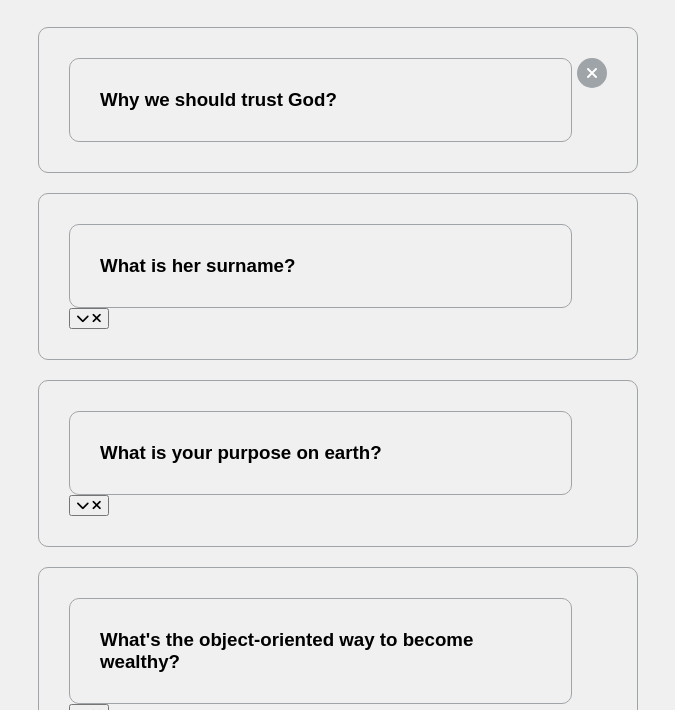
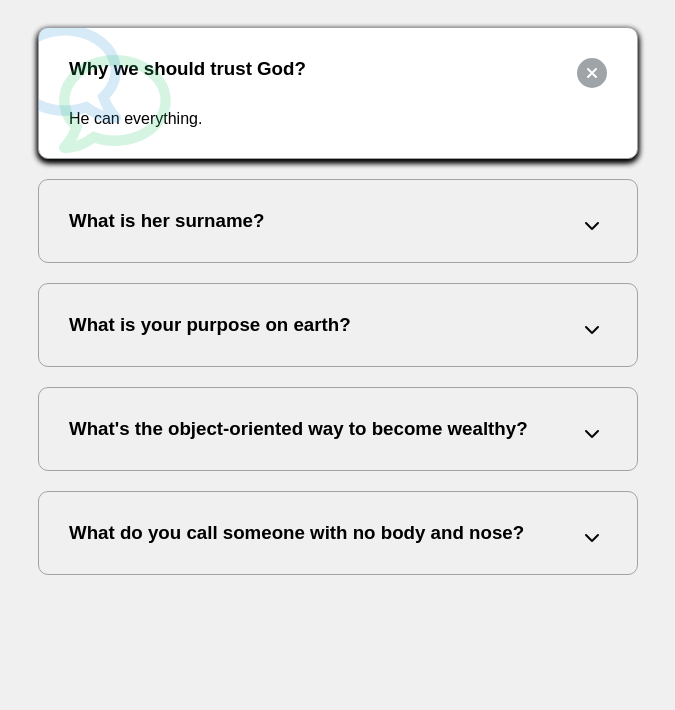
Before and after one commit to doreenradiance/FAQ-Collapse, a plain HTML site: page index.html in a window 1280 px wide. Shown: the part 90-800 px from the top of the page, without its empty margins (302-977 px from the left). Drawn offline with Linux system fonts and the light colour scheme; a web font is replaced by a local one.

Commit message:
Worked on comment activeness

```diff
--- a/index.html
+++ b/index.html
@@ -16,10 +16,12 @@
     <h1>Frequently Asked Questions</h1>
     <div class="faq-container">
         <div class="faq active">
-            <h3 class="faq title">Why we should trust God?</h3>
+            <h3 class="faq-title">
+                Why we should trust God?
+            </h3>
 
             <p class="faq-text">
-                He is everything.
+                He can everything.
             </p>
 
             <button class="faq-toggle">
@@ -29,48 +31,51 @@
         </div>
 
         <div class="faq">
-            <h3 class="faq title">What is her surname?</h3>
+            <h3 class="faq-title">
+                What is her surname?
+            </h3>
+
             <p class="faq-text">
                 Ask her yourself.
             </p>
 
-            <button>
+            <button class="faq-toggle">
                 <i class="fas fa-chevron-down"></i>
                 <i class="fas fa-times"></i>
             </button>
         </div>
 
         <div class="faq">
-            <h3 class="faq title">What is your purpose on earth?</h3>
+            <h3 class="faq-title">What is your purpose on earth?</h3>
             <p class="faq-text">
                 Still praying about it.
             </p>
 
-            <button>
+            <button class="faq-toggle">
                 <i class="fas fa-chevron-down"></i>
                 <i class="fas fa-times"></i>
             </button>
         </div>
 
         <div class="faq">
-            <h3 class="faq title">What's the object-oriented way to become wealthy?</h3>
+            <h3 class="faq-title">What's the object-oriented way to become wealthy?</h3>
             <p class="faq-text">
                 Inheritance.
             </p>
 
-            <button>
+            <button class="faq-toggle">
                 <i class="fas fa-chevron-down"></i>
                 <i class="fas fa-times"></i>
             </button>
         </div>
 
         <div class="faq">
-            <h3 class="faq title">What do you call someone with no body and nose?</h3>
+            <h3 class="faq-title">What do you call someone with no body and nose?</h3>
             <p class="faq-text">
                 Nobody Knows.
             </p>
 
-            <button>
+            <button class="faq-toggle">
                 <i class="fas fa-chevron-down"></i>
                 <i class="fas fa-times"></i>
             </button>
--- a/style.css
+++ b/style.css
@@ -1,22 +1,21 @@
-@import url(
-    'https://fonts.googleapis.com/css2?family=Muli&display=swap'
+@import url('https://fonts.googleapis.com/css2?family=Muli&display=swap'
 );
 
 * {
     box-sizing: border-box;
 }
 
-    body{
+body {
     font-family: "Muli", sans-serif;
     background-color: #f0f0f0;
 }
 
-    h1{
+h1 {
     margin: 50px 0 30px;
     text-align: center;
 }
 
-    .faq-container{
+.faq-container {
     max-width: 600px;
     margin: 0 auto;
 }
@@ -32,14 +31,13 @@
     transition: 0.3s ease;
 }
 
-    .faq-active{
+.faq.active {
     background-color: #fff;
-        box-shadow: 0 3px 6px rgba(0, 0, 0, 1), 0 3px
-          6px rgba(0, 0, 0, 1);
+    box-shadow: 0 3px 6px rgba(0, 0, 0, 1), 0 3px 6px rgba(0, 0, 0, 1);
 }
 
-    .faq-active::before,
-    .faq-active::after{
+.faq.active::before,
+.faq.active::after {
     content: '\f075';
     font-family: 'Font Awesome 5 Free';
     color: #2ecc71;
@@ -51,23 +49,23 @@
     z-index: 0;
 }
 
-    .faq-active::before {
-        color:#3498db ;
+.faq.active::before {
+    color: #3498db;
     top: -10px;
-        left:-30px;
+    left: -30px;
     transform: rotateY(180deg);
 }
 
-    .faq.title{
+.faq-title {
     margin: 0 35px 0 0;
 }
 
-    .faq-text{
+.faq-text {
     display: none;
     margin: 30px 0 0;
 }
 
-    .faq-active .faq-text {
+.faq.active .faq-text {
     display: block;
 }
 
@@ -88,7 +86,7 @@
     width: 30px;
 }
 
-    .faq-toggle:focus{
+.faq-toggle:focus {
     outline: none;
 }
 
```
Lines whose indentation alone changed are shown as unchanged.
